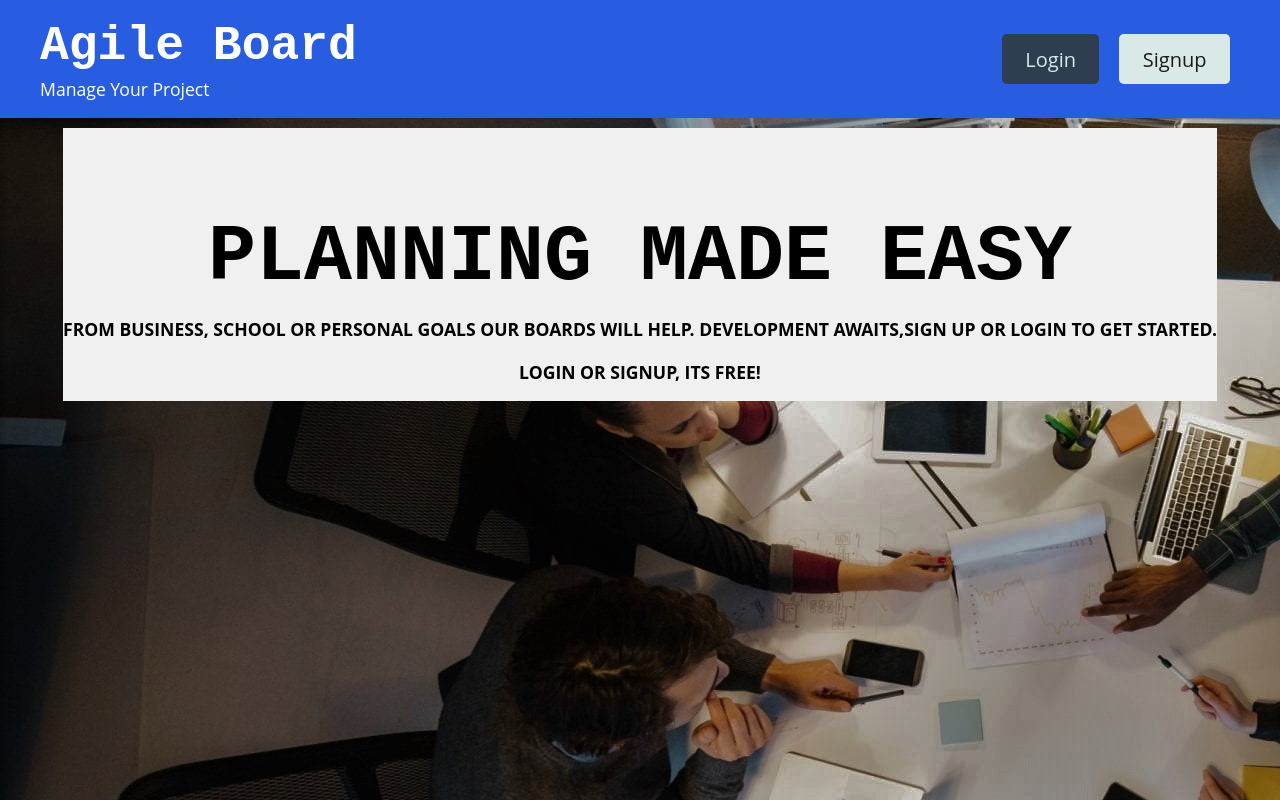
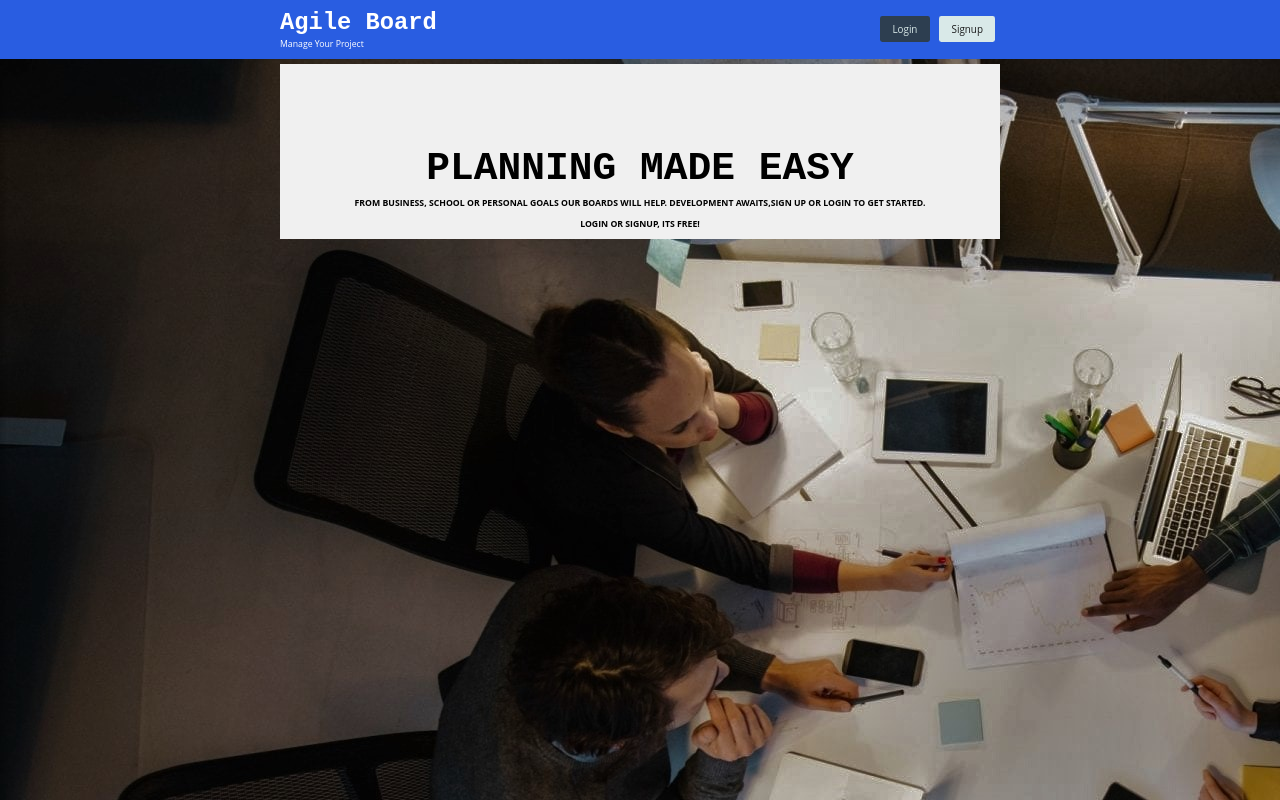
Before and after one commit to Sivaparam/E-commerce-platform, a React (Create React App) app in the folder client/: page / in a window 1280 px wide. Built offline with nearby package versions, Linux system fonts and the light colour scheme; no server answers.

Commit message:
Revert "font fix"

```diff
--- a/client/src/index.css
+++ b/client/src/index.css
@@ -1939,7 +1939,9 @@ justify-content: space-around;
   --hover:#b00;
   --main:#000;
   --bg:#f0f0f0;
+  --size:99vmin;
   --ratio:1/1.1;
+  font-size: calc(var(--size)/100);
 }
 .landingpage{
   margin:0;
--- a/client/src/pages/Home.js
+++ b/client/src/pages/Home.js
@@ -29,9 +29,9 @@ function Home() {
         ) : (
 
           <div class="landingpage">
-<div className="container">
-    <div className="intro">
-        <h3 className="intro-title">planning made easy</h3>
+<div class="container">
+    <div class="intro">
+        <h3 class="intro-title">planning made easy</h3>
             <p>
                 From business, school or personal goals our boards will help. Development awaits,Sign up or login to get started.
             </p>
```
